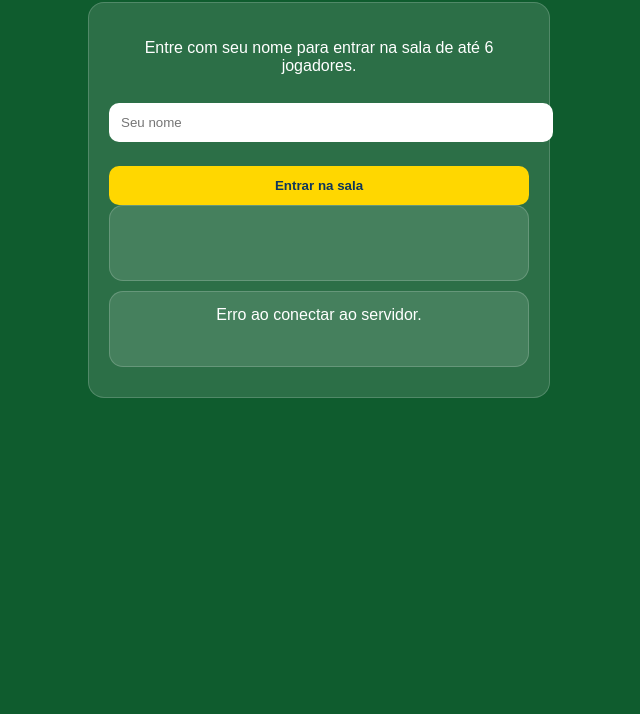
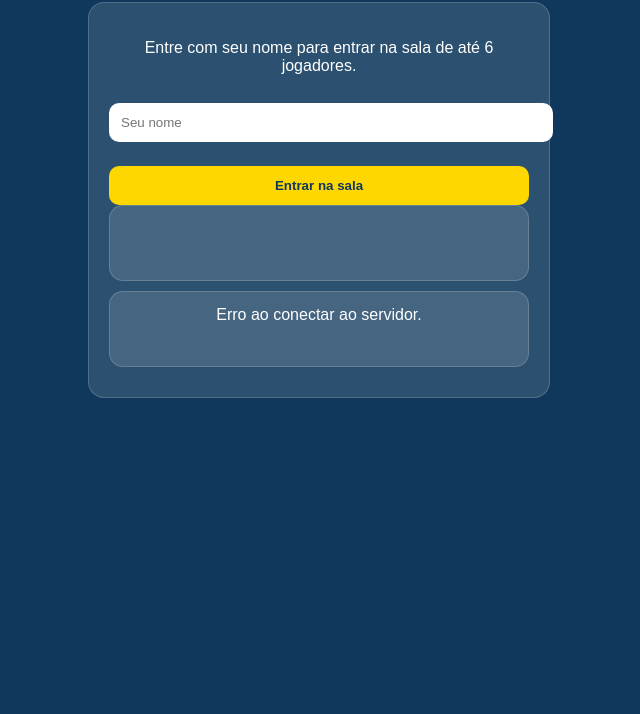
Before and after one commit to elary-s2/LULU-pife, a website: page index.html in a window 1280 px wide. Shown: the part 86-800 px from the top of the page, without its empty margins (321-961 px from the left). Drawn offline with nearby package versions, Linux system fonts and the light colour scheme; no server answers.

Commit message:
mudança de cor da mesa para azul

```diff
--- a/style.css
+++ b/style.css
@@ -1,5 +1,5 @@
 body {
-  background: #0f5c2e;
+  background: #0f385c;
   font-family: Arial, sans-serif;
   margin: 0;
   padding: 20px;
```
